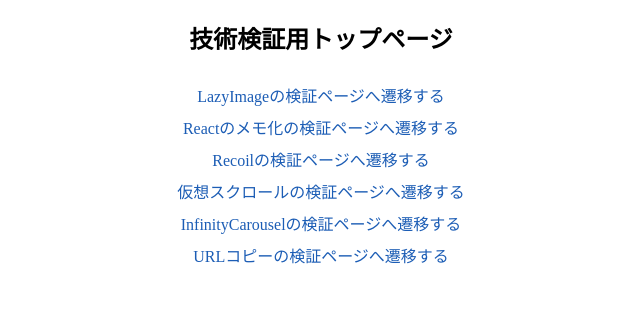
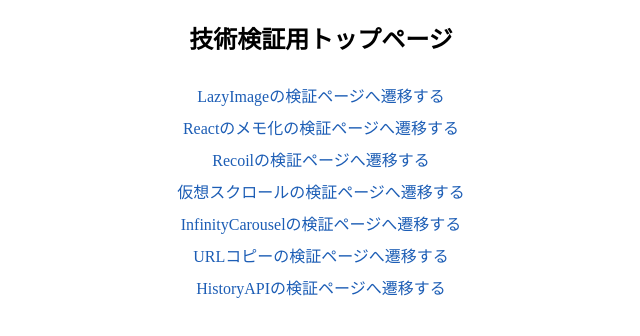
Before and after one commit to kimuniiii/My-Next-Apollo-GraphQL-App, a Next.js app: page / in a window 1280 px wide. Shown: the top 336 px of the page, without its empty margins (319-959 px from the left). Built offline with nearby package versions, Linux system fonts and the light colour scheme.

Commit message:
History API の検証ページ作成

```diff
--- a/src/pages/index.tsx
+++ b/src/pages/index.tsx
@@ -37,6 +37,10 @@
         <Link href='/url-copy' passHref>
           <StAnchorLink>URLコピーの検証ページへ遷移する</StAnchorLink>
         </Link>
+
+        <Link href='/history' passHref>
+          <StAnchorLink>HistoryAPIの検証ページへ遷移する</StAnchorLink>
+        </Link>
       </StSectionTopFlexContainer>
     </>
   );
```
